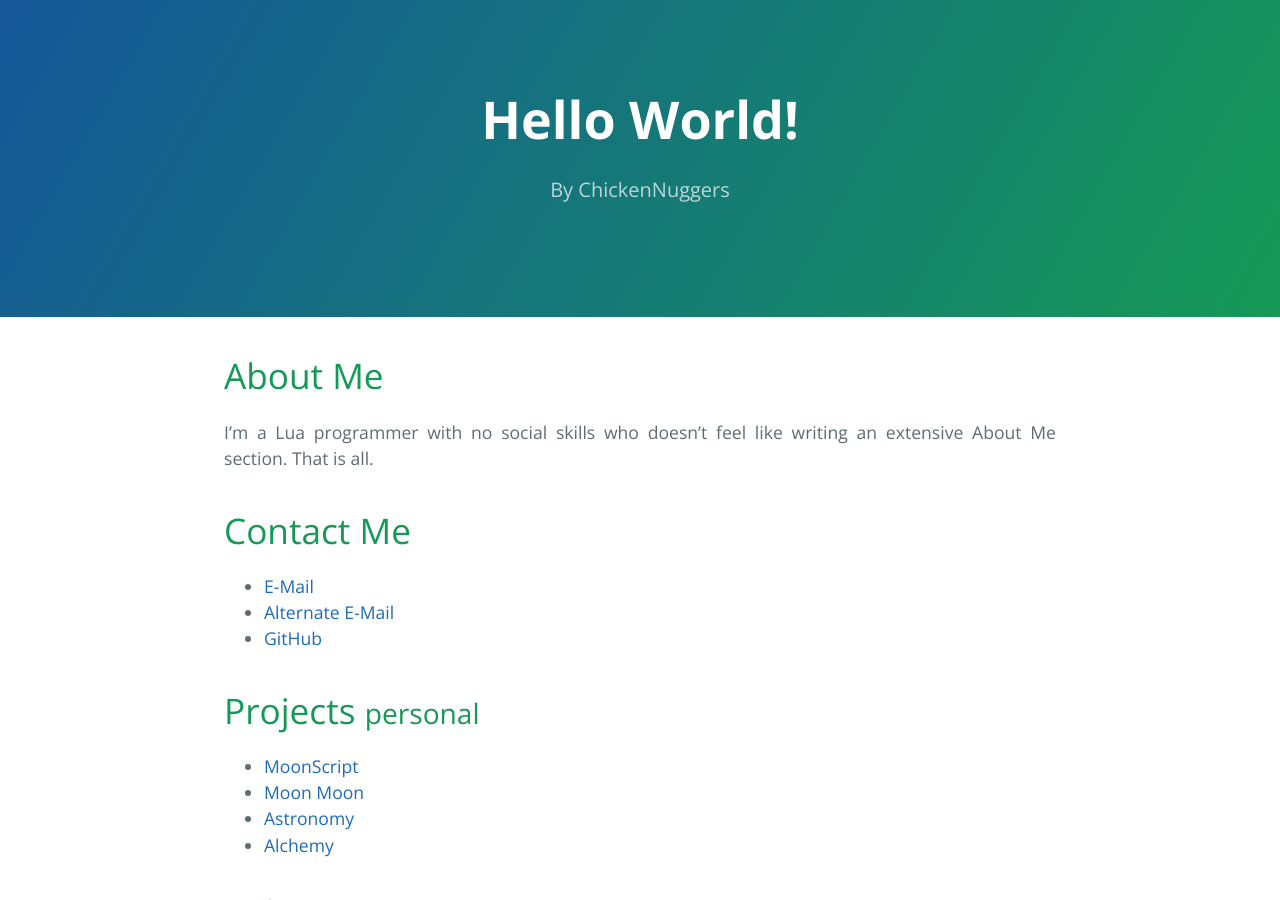
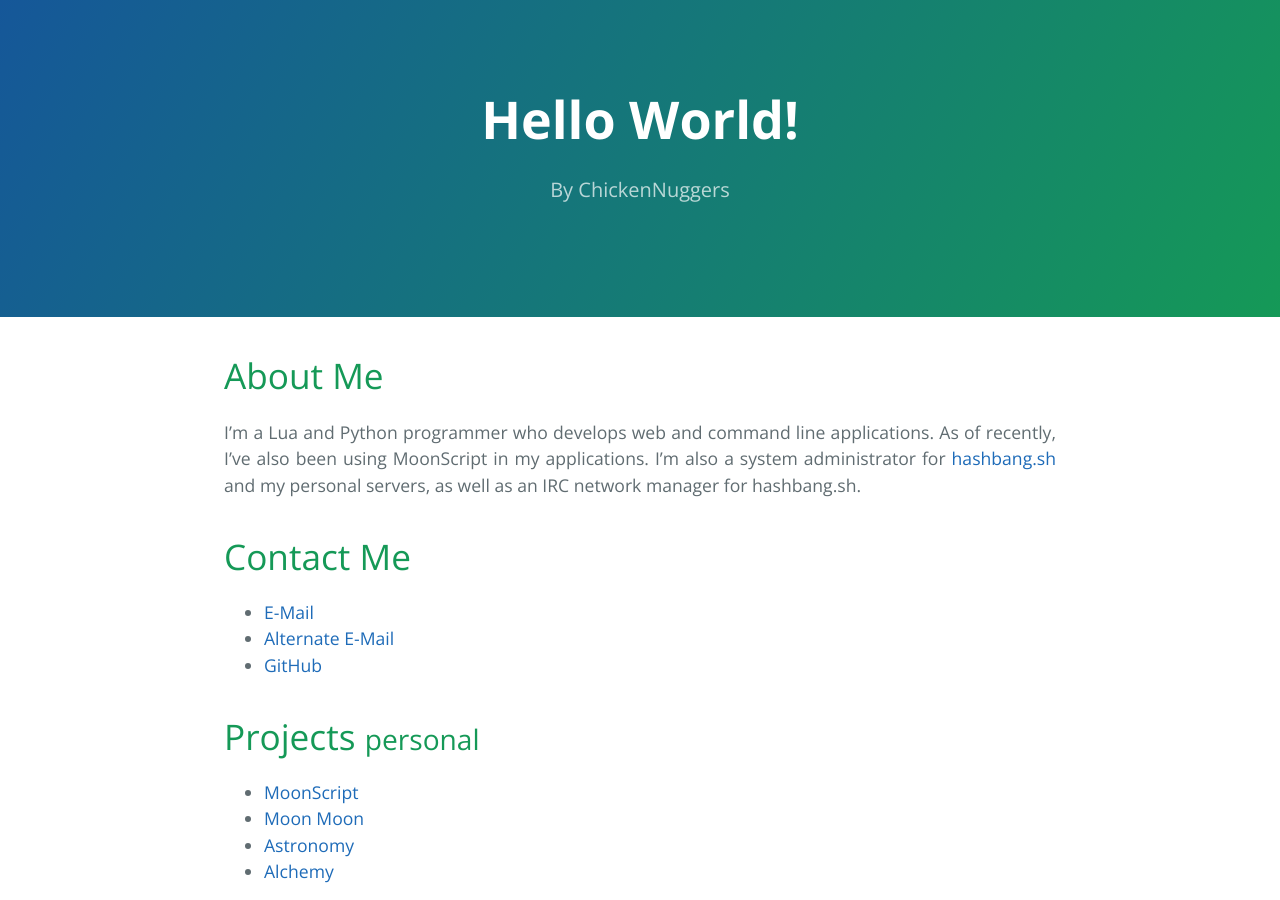
Before and after one commit to ChickenNuggers/ChickenNuggers.github.io, a Jekyll site: the page built from index.md, in a window 1280 px wide and 900 px high. Built offline with Jekyll 4.4.1, drawn with Linux system fonts in a browser that asks for light colours.

Commit message:
Improve about me section

```diff
--- a/index.md
+++ b/index.md
@@ -5,8 +5,10 @@ layout: base
 
 # About Me
 
-I'm a Lua programmer with no social skills who doesn't feel like writing an
-extensive About Me section. That is all.
+I'm a Lua and Python programmer who develops web and command line applications.
+As of recently, I've also been using MoonScript in my applications. I'm also
+a system administrator for [hashbang.sh](https://hashbang.sh) and my personal
+servers, as well as an IRC network manager for hashbang.sh.
 
 # Contact Me
 
```
